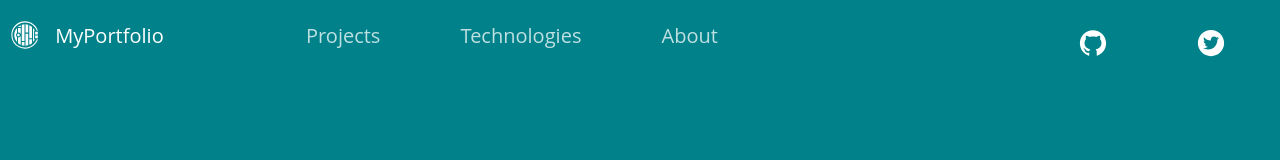
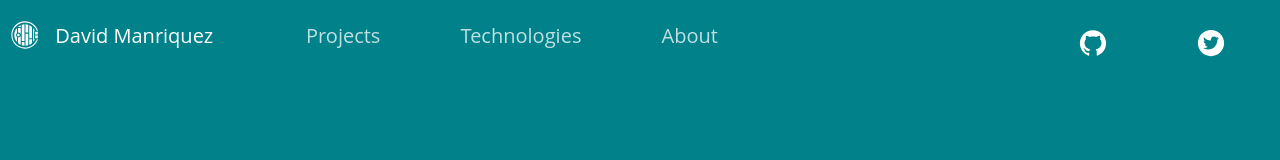
Before and after one commit to DMAN28/supreme-portfolio, a Next.js app: page / in a window 1280 px wide. Shown: the top 160 px of the page. Built offline with nearby package versions, Linux system fonts and the light colour scheme.

Commit message:
changed header added personal name

```diff
--- a/src/components/Header/Header.js
+++ b/src/components/Header/Header.js
@@ -10,7 +10,7 @@ const Header = () =>  (
   <Div1>
     <Link href='/'>
       <a style={{display: "flex", alignItems: "center", color: 'white', marginBottom: "20px"}}>
-      <GiHobbitDoor size="3rem"/><Span>&ensp; MyPortfolio</Span>
+      <GiHobbitDoor size="3rem"/><Span>&ensp; David Manriquez</Span>
       </a>
     </Link>
   </Div1>
```
